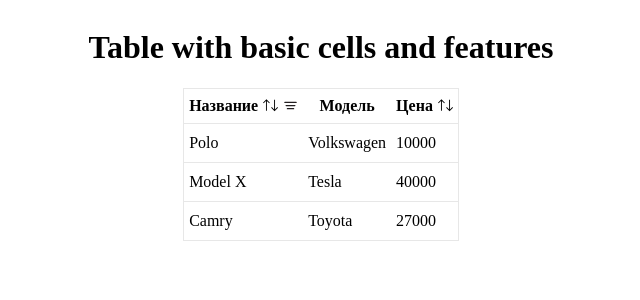
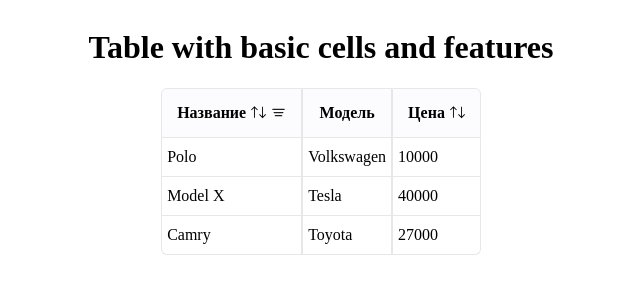
Before and after one commit to aheadweb/react-metatable, a React (Vite) app: page / in a window 1280 px wide. Shown: the top 300 px of the page, without its empty margins (319-959 px from the left). Built offline with nearby package versions, Linux system fonts and the light colour scheme.

Commit message:
add simple base styles

```diff
--- a/src/demo/base-cell/index.css
+++ /dev/null
@@ -1,23 +0,0 @@
-.meta-table {
-  border: 1px solid #e7e7e7;
-}
-
-.meta-table .meta-table__header-cell {
-  padding: 8px 5px;
-  border-bottom: 1px solid #e7e7e7;
-}
-
-.meta-table .meta-table__body-cell {
-  padding: 10px 5px;
-  border-bottom: 1px solid #e7e7e7;
-}
-
-.meta-table .meta-table__row:hover .meta-table__body-cell {
-  background-color: #f6f6f6;
-}
-
-.meta-table .filter-enum {
-  display: flex;
-  flex-direction: column;
-  align-items: flex-start;
-}
--- a/src/table/features/filter/dialogs/index.tsx
+++ b/src/table/features/filter/dialogs/index.tsx
@@ -49,10 +49,18 @@
         />
       </div>
       <div className="filter-dialog__footer">
-        <button disabled={!hasFilterValue} onClick={setFilterValue}>
+        <button
+          className="filter-dialog__footer-action"
+          disabled={!hasFilterValue}
+          onClick={setFilterValue}
+        >
           filter
         </button>
-        <button disabled={!hasFilerOnColumn} onClick={clearFilter}>
+        <button
+          className="filter-dialog__footer-action"
+          disabled={!hasFilerOnColumn}
+          onClick={clearFilter}
+        >
           clearFilter
         </button>
       </div>
--- a/src/table/features/filter/index.css
+++ b/src/table/features/filter/index.css
@@ -1,3 +1,9 @@
+.filter-enum {
+  display: flex;
+  flex-direction: column;
+  align-items: flex-start;
+}
+
 .filter-cell {
   position: relative;
 }
@@ -31,3 +37,25 @@
   width: 15px;
   height: 15px;
 }
+
+.filter-dialog {
+  background-color: #fff;
+  box-shadow: 0px 0px 10px rgb(0, 0, 0, 0.12);
+  padding: 10px;
+}
+
+.filter-dialog__body {
+  margin-bottom: 10px;
+}
+
+.filter-enum__label {
+  margin-bottom: 5px;
+}
+
+.filter-dialog__footer-action:first-child {
+  margin-right: 30px;
+}
+
+.filter-dialog__footer {
+  display: flex;
+}
--- a/src/table/index.css
+++ b/src/table/index.css
@@ -1,6 +1,36 @@
 .meta-table {
-  border-collapse: collapse;
+  border-collapse: separate;
+  border-spacing: 0;
 }
 .meta-table__header-cell {
+  padding: 15px;
+  background: #fcfbfd;
+  border: 1px solid #e6e7e8;
   user-select: none;
 }
+
+.meta-table__body-cell {
+  padding: 10px 5px;
+  border: 1px solid #e6e7e8;
+  border-top-width: 0;
+}
+
+.meta-table__row:hover .meta-table__body-cell {
+  background-color: #fcfbfd;
+}
+
+.meta-table__row:first-child .meta-table__header-cell:first-child {
+  border-top-left-radius: 6px;
+}
+
+.meta-table__row:first-child .meta-table__header-cell:last-child {
+  border-top-right-radius: 6px;
+}
+
+.meta-table__row:last-child .meta-table__body-cell:first-child {
+  border-bottom-left-radius: 6px;
+}
+
+.meta-table__row:last-child .meta-table__body-cell:last-child {
+  border-bottom-right-radius: 6px;
+}
```
Also changed, not shown: src/demo/base-cell/index.tsx (+29 -1 lines).
